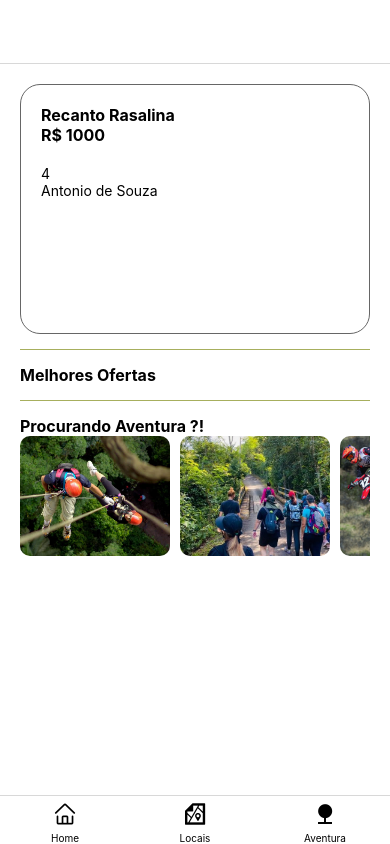
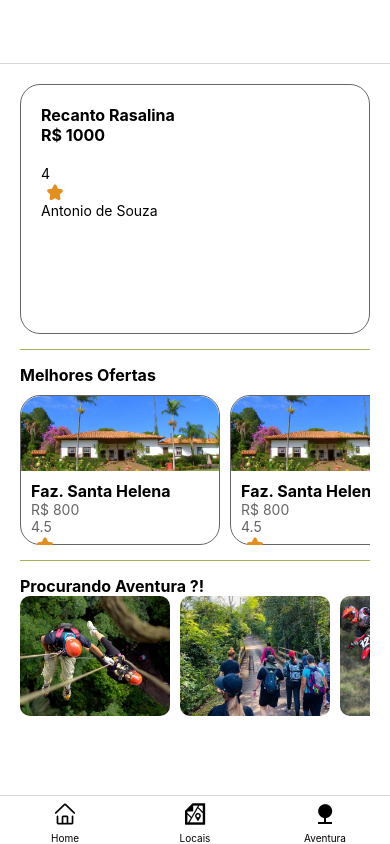
Before and after one commit to emersonjds/rentingField, a React Native app: screen / in a window 390 px wide. Built offline with nearby package versions, Linux system fonts and the light colour scheme.

Commit message:
add section Melhores Ofertas

```diff
--- a/src/components/BoxHouse/index.tsx
+++ b/src/components/BoxHouse/index.tsx
@@ -1,9 +1,10 @@
-import React from 'react';
-import { Image, Text, TouchableOpacity } from 'react-native';
-import Colors from '../../Contants';
+import React from "react";
+import { Image, Text, TouchableOpacity } from "react-native";
+import Colors from "../../Contants";
 
-import { Box } from '../Spacing';
-import { Title } from '../Texts';
+import { Box } from "../Spacing";
+import { Title } from "../Texts";
+import { AntDesign } from "@expo/vector-icons";
 
 interface BoxHouseProps {
   id?: number;
@@ -39,13 +40,13 @@ const BoxHouse: React.FC<BoxHouseProps> = ({
       }}
       onPress={onPress}
     >
-
       <Box height="65%">
-        <Image source={image}
+        <Image
+          source={image}
           resizeMode="cover"
           style={{
-            height: '100%',
-            width: '100%',
+            height: "100%",
+            width: "100%",
             borderTopLeftRadius: 20,
             borderTopRightRadius: 20,
           }}
@@ -53,36 +54,39 @@ const BoxHouse: React.FC<BoxHouseProps> = ({
       </Box>
       <Box height="35%">
         <Box
-          mt={20} flexDirection="row"
+          mt={20}
+          flexDirection="row"
           width="100%"
           justifyContent="space-between"
           pr={20}
           pl={20}
         >
-          <Title>
-            {name}
-          </Title>
-          <Title>
-            R$ {value}
-          </Title>
+          <Title>{name}</Title>
+          <Title>R$ {value}</Title>
         </Box>
         <Box
-          mt={20} flexDirection="row"
+          mt={20}
+          flexDirection="row"
           width="100%"
           justifyContent="space-between"
           pr={20}
           pl={20}
         >
-          <Text>
-            {avaliation}
-          </Text>
-          <Text>
-            {owner}
-          </Text>
+          <Box alignItems="center" flexDirection="row">
+            <Text>{avaliation}</Text>
+            <AntDesign
+              name="star"
+              size={18}
+              color={Colors.orange}
+              style={{ marginLeft: 5 }}
+            />
+          </Box>
+
+          <Text>{owner}</Text>
         </Box>
       </Box>
     </TouchableOpacity>
   );
-}
+};
 
 export default BoxHouse;
--- a/src/screens/HomeScreen/index.tsx
+++ b/src/screens/HomeScreen/index.tsx
@@ -1,165 +1,243 @@
-import React, { useState } from 'react';
-import { Button, Image, Platform, ScrollView, TouchableOpacity, View } from 'react-native';
-import { Box, Container, HorizontalDivider } from '../../components/Spacing';
-import BoxHouse from '../../components/BoxHouse';
-import { Subtitle, Title } from '../../components/Texts';
-import { useNavigation } from '@react-navigation/core';
-import { AntDesign } from '@expo/vector-icons';
-import { Feather } from '@expo/vector-icons';
-import { MaterialCommunityIcons } from '@expo/vector-icons';
-import { MaterialIcons } from '@expo/vector-icons';
-import Colors from '../../Contants';
+import React, { useState } from "react";
+import {
+  Button,
+  Image,
+  Platform,
+  ScrollView,
+  TouchableOpacity,
+  View,
+} from "react-native";
+import { Box, Container, HorizontalDivider } from "../../components/Spacing";
+import BoxHouse from "../../components/BoxHouse";
+import { Subtitle, Title } from "../../components/Texts";
+import { useNavigation } from "@react-navigation/core";
+import { AntDesign } from "@expo/vector-icons";
+import { Feather } from "@expo/vector-icons";
+import { MaterialCommunityIcons } from "@expo/vector-icons";
+import { MaterialIcons } from "@expo/vector-icons";
+import Colors from "../../Contants";
 
 const HomeScreen: React.FC = () => {
   const navigation = useNavigation();
 
   const handleDetails = (params: any) => {
-    navigation.navigate('DetailsHouse', { ...params });
-  }
+    navigation.navigate("DetailsHouse", { ...params });
+  };
 
   const properties: Array<any> = [
     {
-      id: '1',
-      name: 'Recanto Rasalina',
+      id: "1",
+      name: "Recanto Rasalina",
       description: `Fazenda Rosalina, localizado as margens da Rodovia um lugar calmo e tranquilo, com várias áreas de lazer. Pensado para familias que querem passar um fim de semana na natureza
     `,
       value: 1000,
       avaliation: 4,
-      owner: 'Antonio de Souza',
-      image: require('../../assets/properties/f1.webp'),
-      extraActivities: 'A fazenda conta com o cultivo do queijo, para amantes de queijo , os hospedes tem a possibilidade de participar de todo o processo e levar o queijo para casa como cortesia.',
+      owner: "Antonio de Souza",
+      image: require("../../assets/properties/f1.webp"),
+      extraActivities:
+        "A fazenda conta com o cultivo do queijo, para amantes de queijo , os hospedes tem a possibilidade de participar de todo o processo e levar o queijo para casa como cortesia.",
       photos: [
-        require('../../assets/properties/f1.webp'),
-        require('../../assets/properties/f2.jpeg'),
-        require('../../assets/properties/f3.jpeg'),
-        require('../../assets/queijo.jpeg'),
-        require('../../assets/queijo2.jpeg'),
+        require("../../assets/properties/f1.webp"),
+        require("../../assets/properties/f2.jpeg"),
+        require("../../assets/properties/f3.jpeg"),
+        require("../../assets/queijo.jpeg"),
+        require("../../assets/queijo2.jpeg"),
       ],
       onPress: () => handleDetails(properties[0]),
       assets: [
         {
-          id: '1',
-          name: 'wifi',
+          id: "1",
+          name: "wifi",
           icon: <AntDesign name="wifi" size={30} color={Colors.blue_green} />,
         },
         {
-          id: '2',
-          name: 'tv',
+          id: "2",
+          name: "tv",
           icon: <Feather name="tv" size={30} color={Colors.blue_green} />,
         },
         {
-          id: '3',
-          name: 'piscina',
-          icon: <MaterialCommunityIcons name="pool" size={30} color={Colors.blue_green} />,
+          id: "3",
+          name: "piscina",
+          icon: (
+            <MaterialCommunityIcons
+              name="pool"
+              size={30}
+              color={Colors.blue_green}
+            />
+          ),
         },
         {
-          id: '4',
-          name: 'parked',
-          icon: <MaterialIcons name="local-parking" size={30} color={Colors.blue_green} />
-        }
-      ]
+          id: "4",
+          name: "parked",
+          icon: (
+            <MaterialIcons
+              name="local-parking"
+              size={30}
+              color={Colors.blue_green}
+            />
+          ),
+        },
+      ],
     },
     {
-      id: '2',
-      name: 'Rio do Ouro',
-      description: 'Fazenda Rio do Ouro, localizado na margem da Rodovia',
+      id: "2",
+      name: "Rio do Ouro",
+      description: "Fazenda Rio do Ouro, localizado na margem da Rodovia",
       value: 2000,
       avaliation: 3,
-      owner: 'Antonio de Souza',
-      image: require('../../assets/properties/f2.jpeg'),
+      owner: "Antonio de Souza",
+      image: require("../../assets/properties/f2.jpeg"),
       photos: [
-        require('../../assets/properties/f1.webp'),
-        require('../../assets/properties/f2.jpeg'),
-        require('../../assets/properties/f3.jpeg'),
+        require("../../assets/properties/f1.webp"),
+        require("../../assets/properties/f2.jpeg"),
+        require("../../assets/properties/f3.jpeg"),
       ],
       onPress: () => handleDetails(properties[1]),
-    }
-  ]
+    },
+  ];
 
   const adventure = [
     {
-      id: '1',
-      name: 'Rapel',
-      image: require('../../assets/adventure/rapel.jpeg'),
+      id: "1",
+      name: "Rapel",
+      image: require("../../assets/adventure/rapel.jpeg"),
     },
     {
-      id: '2',
-      name: 'Trilha',
-      image: require('../../assets/adventure/trilha.jpeg'),
+      id: "2",
+      name: "Trilha",
+      image: require("../../assets/adventure/trilha.jpeg"),
     },
     {
-      id: '3',
-      name: 'Motocross',
-      image: require('../../assets/adventure/moto.jpeg'),
+      id: "3",
+      name: "Motocross",
+      image: require("../../assets/adventure/moto.jpeg"),
     },
     {
-      id: '4',
-      name: 'Escalada',
-      image: require('../../assets/adventure/escalada.jpeg'),
+      id: "4",
+      name: "Escalada",
+      image: require("../../assets/adventure/escalada.jpeg"),
     },
     {
-      id: '5',
-      name: 'Cachoeiras',
-      image: require('../../assets/adventure/cachoeira.webp'),
-    }
-  ]
+      id: "5",
+      name: "Cachoeiras",
+      image: require("../../assets/adventure/cachoeira.webp"),
+    },
+  ];
+
+  const anotherFields = [
+    {
+      id: "1",
+      name: "Faz. Santa Helena",
+      image: require("../../assets/properties/f1.webp"),
+      value: 800,
+      avaliation: 4.5,
+    },
+    {
+      id: "2",
+      name: "Faz. Santa Helena",
+      image: require("../../assets/properties/f1.webp"),
+      value: 800,
+      avaliation: 4.5,
+    },
+    {
+      id: "3",
+      name: "Faz. Santa Helena",
+      image: require("../../assets/properties/f1.webp"),
+      value: 800,
+      avaliation: 4.5,
+    },
+  ];
 
   return (
     <Container>
-
       <Box width="100%">
         <ScrollView horizontal showsHorizontalScrollIndicator={false}>
-          {
-            properties.map((item, index) => (
-              <BoxHouse key={index} {...item} />
-            ))
-          }
+          {properties.map((item, index) => (
+            <BoxHouse key={index} {...item} />
+          ))}
         </ScrollView>
       </Box>
 
       <HorizontalDivider />
 
-      <Title>
-        Melhores Ofertas
-      </Title>
+      <Title>Melhores Ofertas</Title>
+
+      <Box mt={10}>
+        <ScrollView horizontal showsHorizontalScrollIndicator={false}>
+          {anotherFields.map((item, index) => (
+            <TouchableOpacity
+              key={item.id}
+              style={{
+                height: 150,
+                width: 200,
+                borderRadius: 20,
+                borderWidth: 1,
+                borderColor: Colors.gray,
+                marginRight: 10,
+              }}
+            >
+              <Box>
+                <Image
+                  source={item.image}
+                  style={{
+                    height: 75,
+                    width: "100%",
+                    borderTopLeftRadius: 20,
+                    borderTopRightRadius: 20,
+                  }}
+                />
+              </Box>
+              <Box p={10}>
+                <Title>{item.name}</Title>
+                <Subtitle>R$ {item.value}</Subtitle>
+                <Box flexDirection="row">
+                  <Subtitle>{item.avaliation}</Subtitle>
+                  <AntDesign
+                    name="star"
+                    size={18}
+                    color={Colors.orange}
+                    style={{ marginLeft: 5 }}
+                  />
+                </Box>
+              </Box>
+            </TouchableOpacity>
+          ))}
+        </ScrollView>
+      </Box>
 
       <HorizontalDivider />
 
-      <Title>
-        Procurando Aventura ?!
-      </Title>
+      <Title>Procurando Aventura ?!</Title>
 
       <Box height={180}>
         <ScrollView horizontal showsHorizontalScrollIndicator={false}>
-          {
-            adventure.map((item, index) => (
-              <Box alignItems="center" justifyContent="center">
-                <TouchableOpacity style={{
+          {adventure.map((item, index) => (
+            <Box key={index} alignItems="center" justifyContent="center">
+              <TouchableOpacity
+                style={{
                   height: 120,
                   width: 150,
                   marginRight: 10,
-
-                }}>
-                  <Image source={item.image} style={{
-                    height: '100%',
-                    width: '100%',
+                }}
+              >
+                <Image
+                  source={item.image}
+                  style={{
+                    height: "100%",
+                    width: "100%",
                     borderRadius: 10,
-                  }} />
-                  <Subtitle style={{ marginTop: 10, alignSelf: 'center' }}>
-                    {item.name}
-                  </Subtitle>
-                </TouchableOpacity>
-              </Box>
-            ))
-          }
-
+                  }}
+                />
+                <Subtitle style={{ marginTop: 10, alignSelf: "center" }}>
+                  {item.name}
+                </Subtitle>
+              </TouchableOpacity>
+            </Box>
+          ))}
         </ScrollView>
-
-
       </Box>
-
     </Container>
   );
-}
+};
 
 export default HomeScreen;
```
